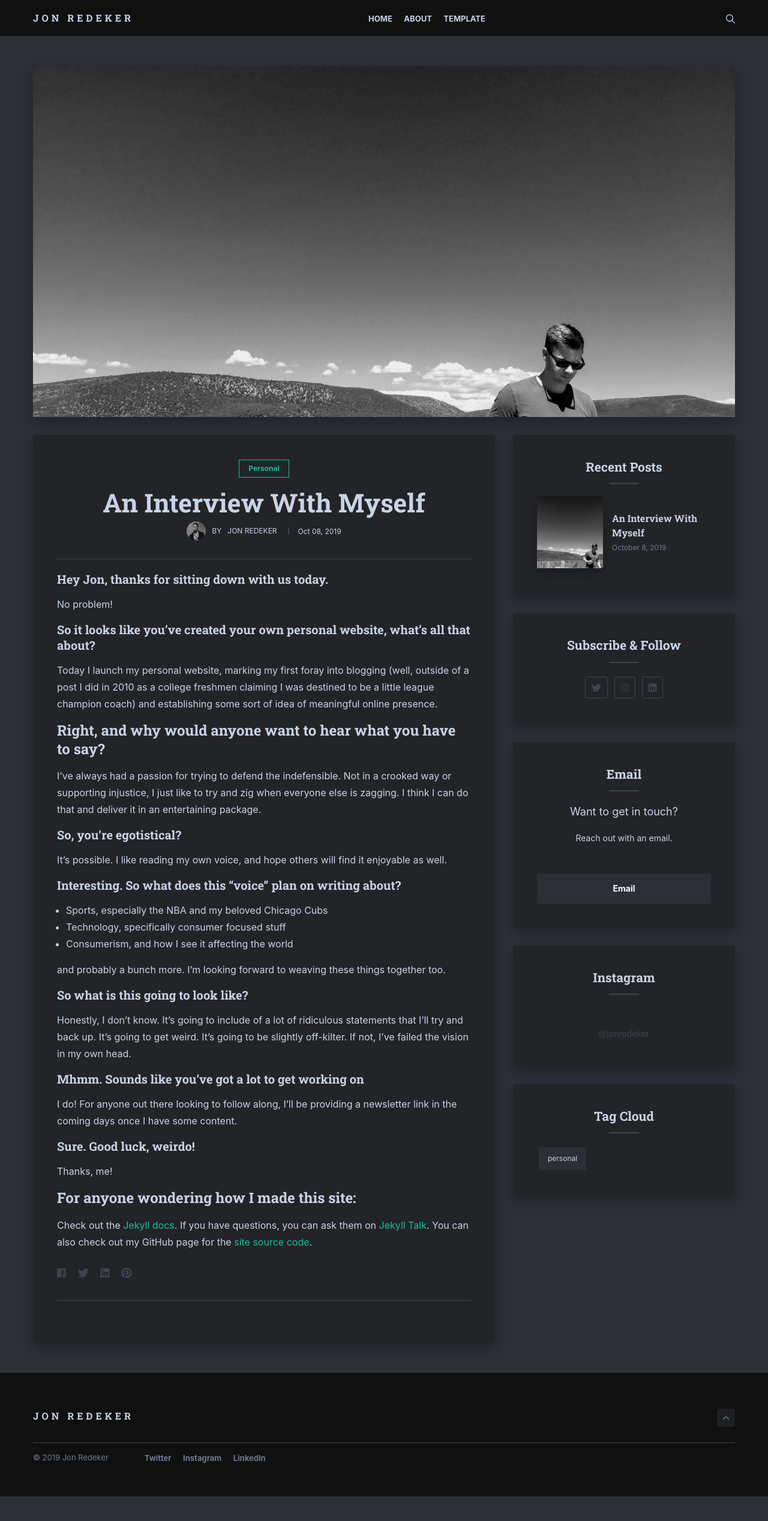
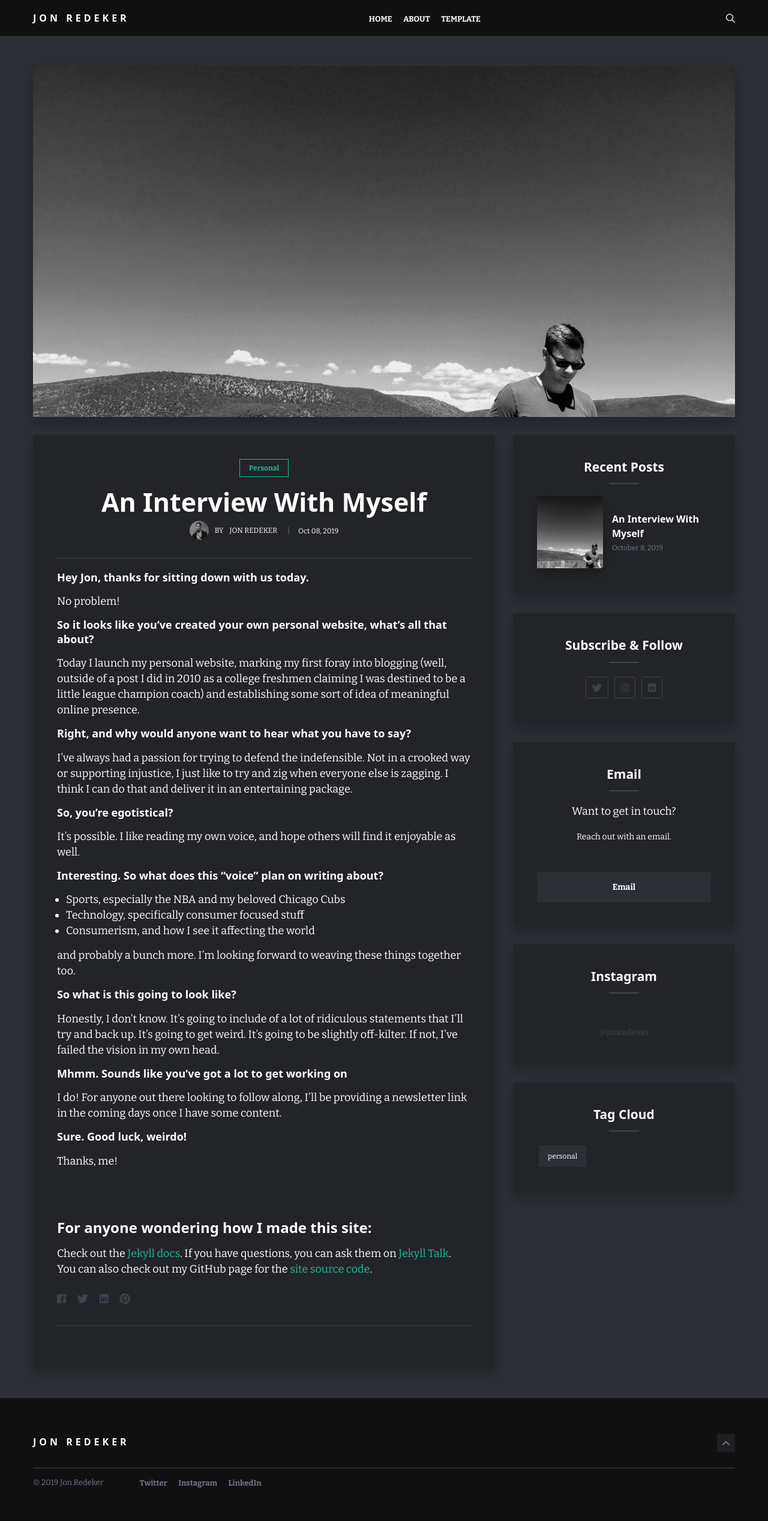
Before and after one commit to JRedeker/jonredeker.com, a Jekyll site: the page built from _posts/2019-11-8-welcome.md, in a window 1280 px wide. Shown: the whole page at 60% size. Built offline with Jekyll 4.4.1, drawn with Linux system fonts in a browser that asks for light colours; nearby versions of some CDN libraries; a script that is not in the unit is left out; before the commit the page ends 2494 px from its top, so only the background shows below that.

Commit message:
once more, with feeling.  (font change)

```diff
--- a/_includes/head.html
+++ b/_includes/head.html
@@ -10,7 +10,7 @@
   <link rel="alternate" type="application/rss+xml" title="{{ site.title | escape }}" href="{{ "/feed.xml" | relative_url }}">
 
   <!-- Google Font -->
-  <link href="https://fonts.googleapis.com/css?family=Roboto+Slab:400,700" rel="stylesheet">
+  <link href="https://fonts.googleapis.com/css?family=Bitter:400,700" rel="stylesheet">
   <!-- Ionicons -->
   <link href="https://unpkg.com/ionicons@4.2.2/dist/css/ionicons.min.css" rel="stylesheet">
 
--- a/_posts/2019-11-8-welcome.md
+++ b/_posts/2019-11-8-welcome.md
@@ -6,35 +6,35 @@ image: jonwithphone.jpg
 tags:
   - personal
 ---
-#### Hey Jon, thanks for sitting down with us today.
+##### Hey Jon, thanks for sitting down with us today.
 No problem!
 
-#### So it looks like you've created your own personal website, what's all that about?
+##### So it looks like you've created your own personal website, what's all that about?
 Today I launch my personal website, marking my first foray into blogging (well, outside of a post I did in 2010 as a college freshmen claiming I was destined to be a little league champion coach) and establishing some sort of idea of meaningful online presence.
 
-### Right, and why would anyone want to hear what you have to say?
+##### Right, and why would anyone want to hear what you have to say?
 I've always had a passion for trying to defend the indefensible.  Not in a crooked way or supporting injustice, I just like to try and zig when everyone else is zagging.  I think I can do that and deliver it in an entertaining package.
 
-#### So, you're egotistical?
+##### So, you're egotistical?
 It's possible.  I like reading my own voice, and hope others will find it enjoyable as well.
 
-#### Interesting.  So what does this "voice" plan on writing about?
+##### Interesting.  So what does this "voice" plan on writing about?
 - Sports, especially the NBA and my beloved Chicago Cubs
 - Technology, specifically consumer focused stuff
 - Consumerism, and how I see it affecting the world
 
 and probably a bunch more.  I'm looking forward to weaving these things together too.
 
-#### So what is this going to look like?
+##### So what is this going to look like?
 Honestly, I don't know.  It's going to include of a lot of ridiculous statements that I'll try and back up.  It's going to get weird.  It's going to be slightly off-kilter.  If not, I've failed the vision in my own head.
 
-#### Mhmm.  Sounds like you've got a lot to get working on
+##### Mhmm.  Sounds like you've got a lot to get working on
 I do!  For anyone out there looking to follow along, I'll be providing a newsletter link in the coming days once I have some content.
 
-#### Sure.  Good luck, weirdo!
+##### Sure.  Good luck, weirdo!
 Thanks, me!
 
-
+<br><br>
 
 
 
--- a/_sass/0-settings/_colors.scss
+++ b/_sass/0-settings/_colors.scss
@@ -2,7 +2,8 @@
 $primary-color: #1ABC9C;
 $secondary-color: #C19CD8;
 $highlight: #ffeea8;
-$text: #C9D3E7;
+// $text: #C9D3E7;
+$text: #ffffff;
 $gray-blue: #707890;
 $white: #ffffff;
 $black: #101010;
@@ -12,24 +13,17 @@ $blue-darken: #232427;
 $green-darken: #2C3635;
 $danger: #e02f40;
 $success: #34a74e;
-
-
 // Background Colors
 $background: $blue-black;
-
 // Body Color
 $body-color: $text;
-
 // Headings
 $heading-font-color: #404040;
-
 // Links
 $link-color: $primary-color;
 $link-color-hover: lighten($link-color, 15%);
-
 // Button
 $button-color: $white;
 $button-background-color: $primary-color;
-
 // Border
 $border-color: #3E4250;
--- a/_sass/2-base/_base.scss
+++ b/_sass/2-base/_base.scss
@@ -1,9 +1,10 @@
 // Body
-$base-font-size: 16px;
+$base-font-size: 18px;
 $base-font-style: normal;
 $base-font-variant: normal;
 $base-font-weight: normal;
-$base-font-family: -apple-system,
+$base-font-family: 'Bitter',
+-apple-system,
 system-ui,
 BlinkMacSystemFont,
 'Segoe UI',
@@ -12,7 +13,7 @@ Roboto,
 Ubuntu,
 Arial,
 sans-serif;
-$base-line-height: 28px;
+$base-line-height: 26px;
 *,
 *::after,
 *::before {
@@ -51,13 +52,13 @@ body {
 }
 
 // Headings
-$heading-font-weight: 700;
-$heading-font-family: 'Roboto Slab',
-system-ui,
+$heading-font-weight: 800;
+$heading-font-family: system-ui,
 -apple-system,
 BlinkMacSystemFont,
 Helvetica Neue,
 Helvetica,
+'Roboto',
 Arial,
 sans-serif;
 $font-size-h1: 36px;
```
